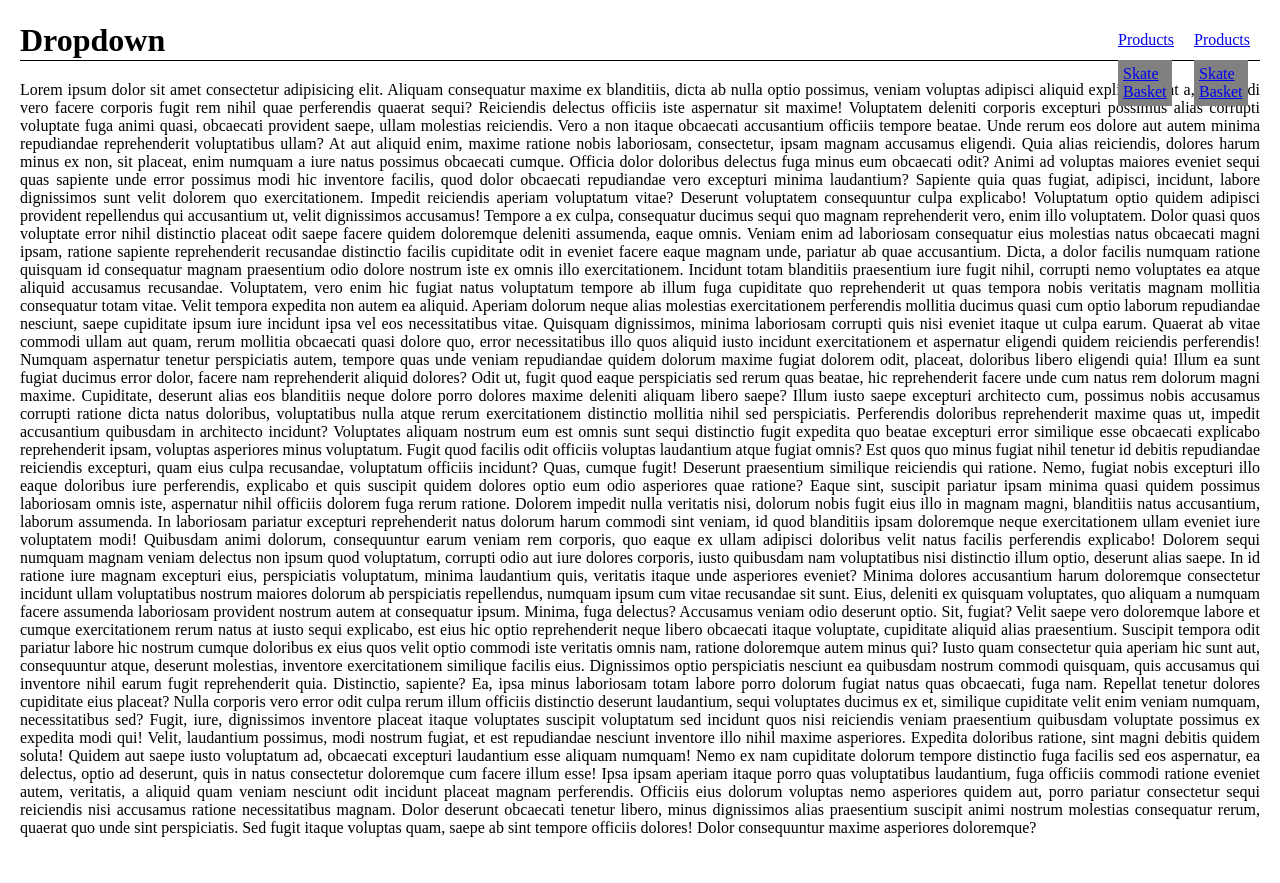
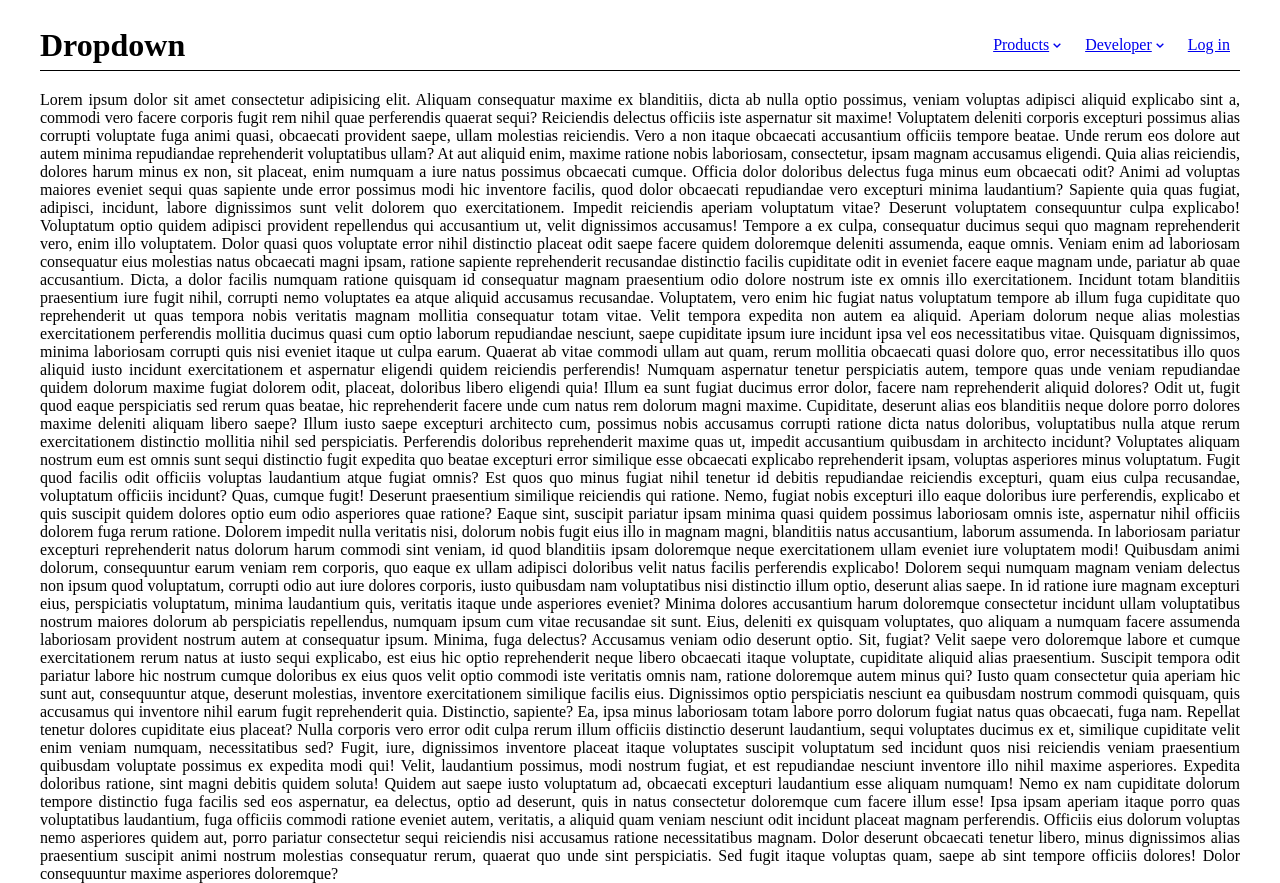
Before and after one commit to youkwhd/fe.dropdown, a Next.js app: page / in a window 1280 px wide. Before the commit the page ends 837 px from the top, so only its background shows below. Built offline with nearby package versions, Linux system fonts and the light colour scheme.

Commit message:
feat: added custom title and icon

```diff
--- a/package.json
+++ b/package.json
@@ -15,6 +15,7 @@
     "next": "13.2.4",
     "react": "18.2.0",
     "react-dom": "18.2.0",
+    "react-icons": "^4.8.0",
     "typescript": "5.0.2"
   }
 }
--- a/src/components/Dropdown/Small/index.tsx
+++ b/src/components/Dropdown/Small/index.tsx
@@ -4,7 +4,7 @@ export default (): JSX.Element => {
     return (
         <ul className="dropdown__menu dropdown__menu__small">
             <li>
-                <Link href="/">Skate</Link>
+                <Link href="/">Skate Be Pray</Link>
             </li>
             <li>
                 <Link href="/">Basket</Link>
--- a/src/components/Dropdown/index.tsx
+++ b/src/components/Dropdown/index.tsx
@@ -1,18 +1,22 @@
 import Link from "next/link"
+import { BiChevronDown } from "react-icons/bi"
 
 import Large from "@/components/Dropdown/Large"
 import Small from "@/components/Dropdown/Small"
 
-const Dropdown = ({ DropdownType }: { DropdownType: React.ReactNode }): JSX.Element => {
+const Dropdown = ({ Type, title }: { Type: React.ReactNode, title: string }): JSX.Element => {
     return (
         <li className="dropdown">
-            <Link href="/">Products</Link>
-            {DropdownType}
+            <Link href="/">
+                <span>{title}</span>
+                <BiChevronDown />
+            </Link>
+            {Type}
         </li>
     )
 }
 
 export default {
-    "Large": () => <Dropdown DropdownType={<Large />} />,
-    "Small": () => <Dropdown DropdownType={<Small />} />
+    "Large": ({ title }: { title: string }) => <Dropdown Type={<Large />} title={title} />,
+    "Small": ({ title }: { title: string }) => <Dropdown Type={<Small />} title={title} />
 }
--- a/src/components/Header/Navbar/index.tsx
+++ b/src/components/Header/Navbar/index.tsx
@@ -1,11 +1,15 @@
 import Dropdown from "@/components/Dropdown"
+import Link from "next/link"
 
 export default () => {
     return (
         <nav>
             <ul>
-                <Dropdown.Small />
-                <Dropdown.Small />
+                <Dropdown.Small title="Products" />
+                <Dropdown.Small title="Developer" />
+                <li>
+                    <Link href="/login">Log in</Link>
+                </li>
             </ul>
         </nav>
     )
--- a/src/styles/global.css
+++ b/src/styles/global.css
@@ -4,8 +4,22 @@
     box-sizing: border-box;
 }
 
+li {
+    list-style: none;
+}
+
+nav > ul {
+    display: flex;
+    align-items: center;
+    justify-content: center;
+}
+
+nav ul li {
+    margin: 0 10px;
+}
+
 body {
-    margin: auto 20px;
+    margin: auto 40px;
 }
 
 p {
@@ -22,34 +36,29 @@ header {
     margin: 20px 0;
 }
 
-nav > ul {
-    display: flex;
-    align-items: center;
-    justify-content: center;
-}
-
-li {
-    list-style: none;
-}
-
-.dropdown {
-    margin: 0 10px;
-}
-
 .dropdown > a {
-    min-height: 40px;
+    min-height: 50px;
 
     display: flex;
     align-items: center;
     justify-content: center;
 }
 
-nav > ul > li {
-    height: 100%;
-}
+.dropdown__menu {
+    display: none;
 
-.dropdown__menu {
+    width: fit-content;
+
     padding: 5px;
     position: absolute;
     background-color: grey;
 }
+
+.dropdown__menu li {
+    margin: 10px;
+}
+
+.dropdown__menu:hover,
+.dropdown a:hover ~ .dropdown__menu {
+    display: block;
+}
```
Also changed, not shown: 1 other file (tests, documents, lock files or other folders).
